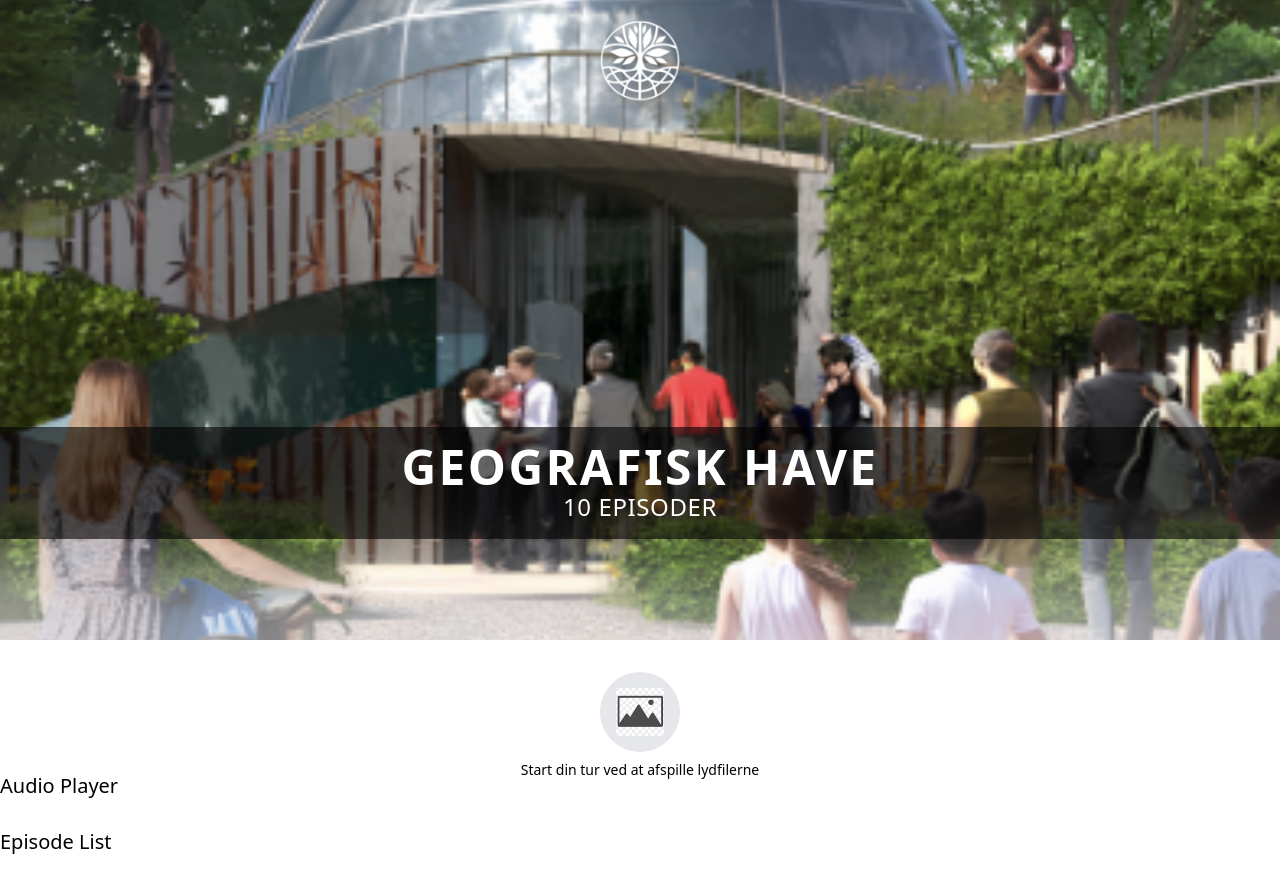
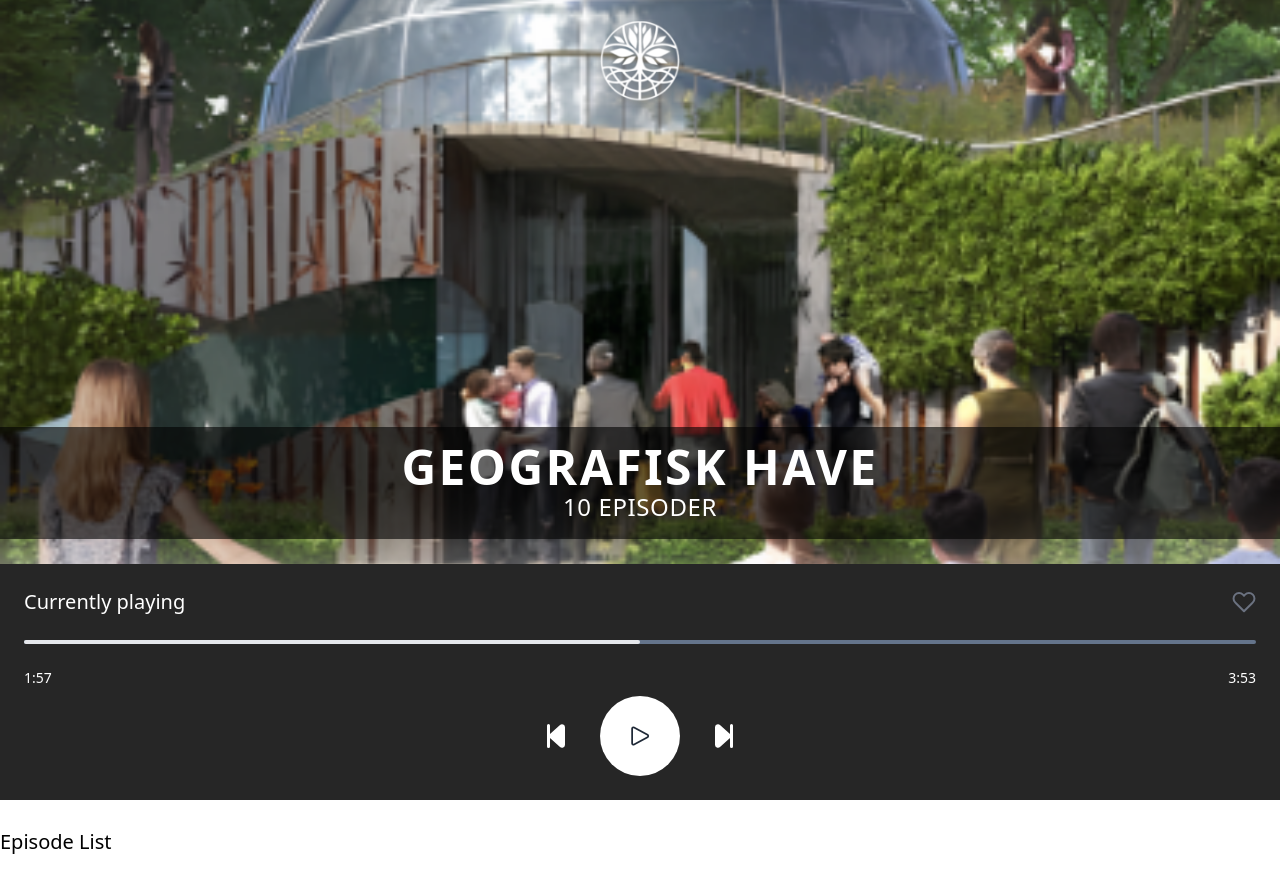
Before and after one commit to emilstorta/geo-have, a Vue app: page / in a window 1280 px wide. Built offline with nearby package versions, Linux system fonts and the light colour scheme.

Commit message:
AudioPlayer component created, not functional yet.
^

```diff
--- a/index.html
+++ b/index.html
@@ -4,7 +4,7 @@
     <meta charset="UTF-8">
     <link rel="icon" href="/favicon.ico">
     <meta name="viewport" content="width=device-width, initial-scale=1.0">
-    <title>Vite App</title>
+    <title>Geografisk Have</title>
   </head>
   <body>
     <div id="app"></div>
--- a/src/components/AudioPlayer.vue
+++ b/src/components/AudioPlayer.vue
@@ -1,6 +1,49 @@
 <template>
-    <div class="fixed bottom-0 left-0 right-0">
-        <h1 class="text-xl">Audio Player</h1>
+    <div class="fixed  bottom-0 left-0 right-0 bg-neutral-800">
+        <div class="flex items-center justify-between mx-6 mt-6 mr-6">
+            <h1 class="text-xl text-white">Currently playing</h1>
+            <svg class="h-6 w-6 text-gray-500 hover:text-orange-500 transition-colors duration-300" viewBox="0 0 24 24"
+                fill="none" stroke="currentColor" stroke-width="2" stroke-linecap="round" stroke-linejoin="round">
+                <path
+                    d="M20.84 4.61a5.5 5.5 0 0 0-7.78 0L12 5.67l-1.06-1.06a5.5 5.5 0 0 0-7.78 7.78l1.06 1.06L12 21.23l7.78-7.78 1.06-1.06a5.5 5.5 0 0 0 0-7.78z" />
+            </svg>
+        </div>
+        <!-- Progress Bar -->
+        <div class="m-6 bg-slate-500 h-1 rounded-full">
+            <div class="bg-gray-200 h-1 rounded-full w-1/2"></div>
+        </div>
+        <!-- Time Information -->
+        <div class="flex justify-between mt-2 mx-6 mr-6 text-sm text-white">
+            <span>1:57</span>
+            <span>3:53</span>
+        </div>
+        <!-- Control buttons -->
+        <div class="mt-2 mx-6 mr-6 mb-6 flex justify-center ">
+            <button class="">
+                <svg class="w-6 h-6 text-white" aria-hidden="true" xmlns="http://www.w3.org/2000/svg"
+                    fill="currentColor" viewBox="0 0 12 16">
+                    <path
+                        d="M10.819.4a1.974 1.974 0 0 0-2.147.33l-6.5 5.773A2.014 2.014 0 0 0 2 6.7V1a1 1 0 0 0-2 0v14a1 1 0 1 0 2 0V9.3c.055.068.114.133.177.194l6.5 5.773a1.982 1.982 0 0 0 2.147.33A1.977 1.977 0 0 0 12 13.773V2.227A1.977 1.977 0 0 0 10.819.4Z">
+                    </path>
+                </svg>
+            </button>
+            <button class="bg-white rounded-full size-20 mx-8 mr-8">
+                <svg xmlns="http://www.w3.org/2000/svg" fill="none" viewBox="0 0 24 24" stroke-width="1.5"
+                    stroke="currentColor" class="w-7 h-7 mx-auto text-gray-800">
+                    <path stroke-linecap="round" stroke-linejoin="round"
+                        d="M5.25 5.653c0-.856.917-1.398 1.667-.986l11.54 6.347a1.125 1.125 0 0 1 0 1.972l-11.54 6.347a1.125 1.125 0 0 1-1.667-.986V5.653Z" />
+                </svg>
+
+            </button>
+            <button class="">
+                <svg class="w-6 h-6 rotate-180 text-white" aria-hidden="true"
+                    xmlns="http://www.w3.org/2000/svg" fill="currentColor" viewBox="0 0 12 16">
+                    <path
+                        d="M10.819.4a1.974 1.974 0 0 0-2.147.33l-6.5 5.773A2.014 2.014 0 0 0 2 6.7V1a1 1 0 0 0-2 0v14a1 1 0 1 0 2 0V9.3c.055.068.114.133.177.194l6.5 5.773a1.982 1.982 0 0 0 2.147.33A1.977 1.977 0 0 0 12 13.773V2.227A1.977 1.977 0 0 0 10.819.4Z">
+                    </path>
+                </svg>
+            </button>
+        </div>
     </div>
 </template>
 
```
Also changed, not shown: 1 other file (tests, documents, lock files or other folders). Lines whose indentation alone changed are shown as unchanged.
